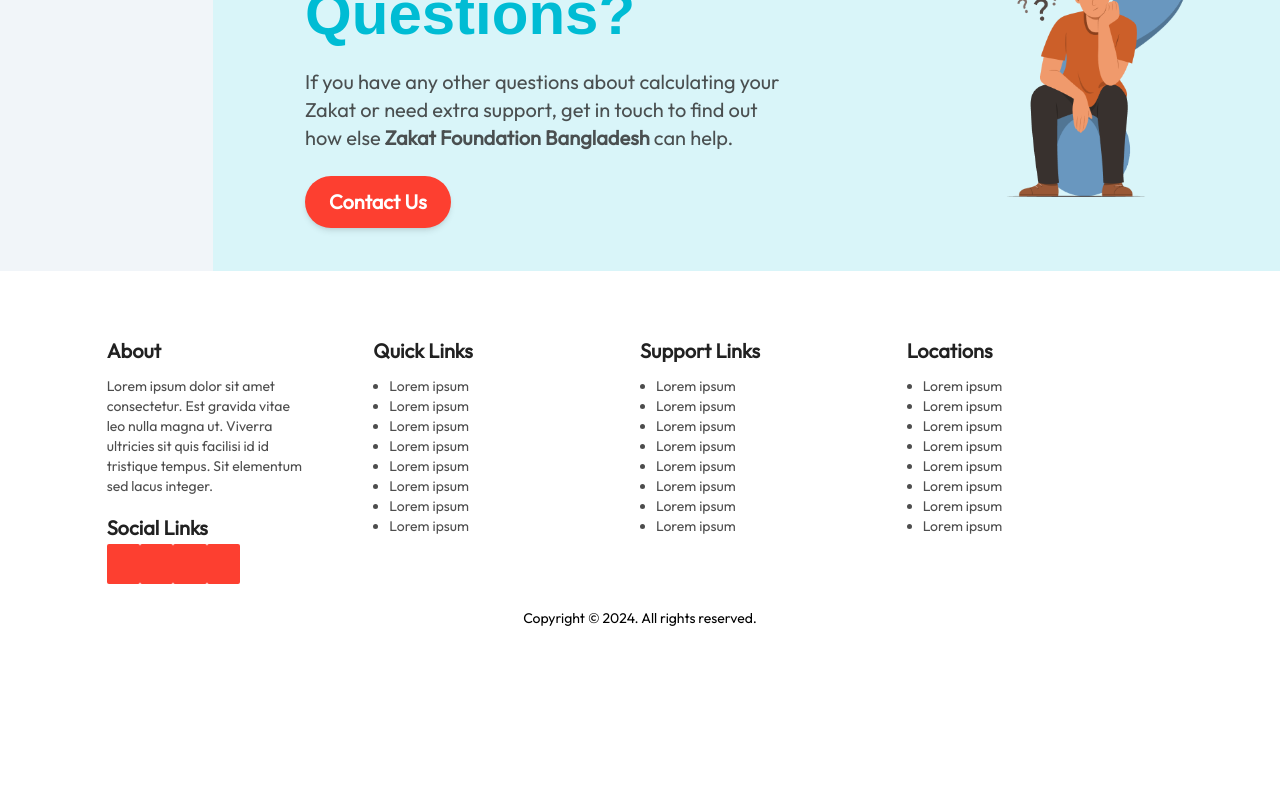
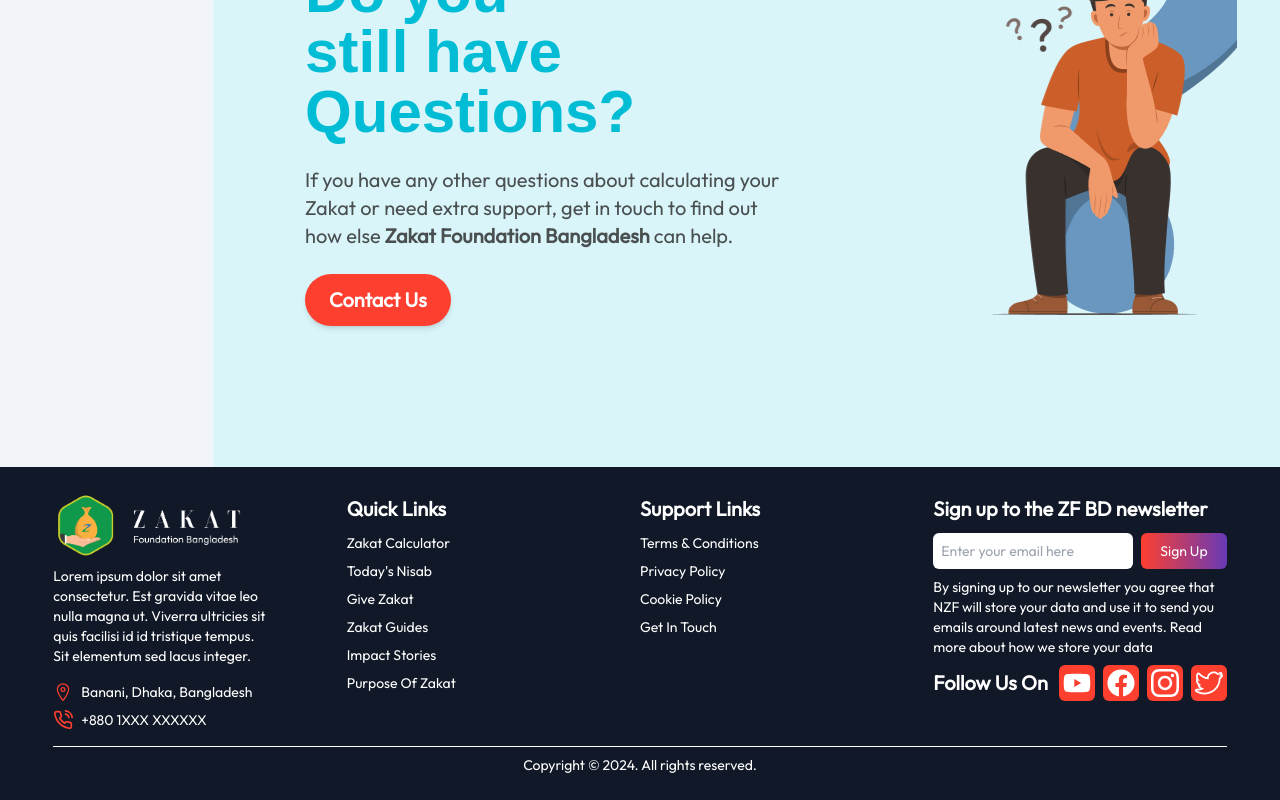
Before and after one commit to Shubhra-dev/Zakat-foundation, a React (Vite) app: page /calculate in a window 1280 px wide. Shown: the part 1790-2590 px from the top of the page. Before the commit the page ends 2442 px from the top, so only its background shows below. Built offline with nearby package versions, Linux system fonts and the light colour scheme; a web font is replaced by a local one.

Commit message:
Footer full revised, gradient issue solved, navigation updated

```diff
--- a/package.json
+++ b/package.json
@@ -1,6 +1,7 @@
 {
   "name": "zakat-foundation",
   "private": true,
+  "homepage": "https://zakat.kinbeki.com/",
   "version": "0.0.0",
   "type": "module",
   "scripts": {
--- a/src/calculate/calculator/ContactUs.jsx
+++ b/src/calculate/calculator/ContactUs.jsx
@@ -1,9 +1,10 @@
 import ques from "../../assets/Group.png";
+import EqualHeightFlexContainer from "../../ui/EqualHeightFlexContainer";
 import RoundedButton from "../../ui/RoundedButton";
 function ContactUs() {
   return (
-    <div className="bg-accentCyan/15 p-[4%] flex items-center">
-      <div className="w-3/4 px-[5%]">
+    <EqualHeightFlexContainer addedClass="bg-accentCyan/15 p-[4%] items-center">
+      <div className="w-3/4 px-[5%] py-[10%]">
         <h2 className="text-accentCyan font-semibold text-6xl font-pally w-2/4">
           Do you still have Questions?
         </h2>
@@ -14,10 +15,11 @@
         </p>
         <RoundedButton>Contact Us</RoundedButton>
       </div>
-      <div className="w-1/4">
-        <img src={ques} alt="thinking" className=" object-contain w-[80%]" />
-      </div>
-    </div>
+      <div
+        className="w-1/4 bg-fill bg-no-repeat bg-top rounded-md"
+        style={{ backgroundImage: `url(${ques})` }}
+      ></div>
+    </EqualHeightFlexContainer>
   );
 }
 
--- a/src/give/giveZakat/ApplyHelp.jsx
+++ b/src/give/giveZakat/ApplyHelp.jsx
@@ -1,8 +1,15 @@
-import GradientBallBG from "../../ui/GradientBallBG";
 import RoundedButton from "../../ui/RoundedButton";
 function ApplyHelp() {
   return (
-    <GradientBallBG bg={"accentCyan"}>
+    <div
+      className={`bg-accentCyan m-[4%] py-[5%] rounded-xl -z-20 relative overflow-hidden`}
+    >
+      <div
+        className={`h-[350px] w-[350px] absolute -z-10 -bottom-14 -left-14 bg-gradient-to-t from-accentCyan to-primary/20 rounded-full`}
+      ></div>
+      <div
+        className={`h-[350px] w-[350px] absolute -z-10 -top-14 -right-14 bg-gradient-to-b from-accentCyan to-primary/20 rounded-full`}
+      ></div>
       <div className="w-7/12 m-auto text-center">
         <h2 className="text-primary font-bold text-[50px] font-pally">
           Helping you bring Zakat to life where you live
@@ -22,7 +29,7 @@
           Apply for Help
         </RoundedButton>
       </div>
-    </GradientBallBG>
+    </div>
   );
 }
 
--- a/src/ui/EqualHeightFlexContainer.jsx
+++ b/src/ui/EqualHeightFlexContainer.jsx
@@ -2,9 +2,13 @@
 
 const EqualHeightFlexContainer = ({ children, addedClass }) => {
   const containerRef = useRef(null);
-  const [containerHeight, setContainerHeight] = useState(0);
+  const [path, setPath] = useState(window.location.pathname);
 
   useEffect(() => {
+    if (path !== window.location.pathname) {
+      setPath(() => window.location.pathname);
+      console.log(path);
+    }
     const setEqualHeight = () => {
       if (containerRef.current) {
         const children = containerRef.current.children;
@@ -15,7 +19,6 @@
           const childHeight = children[i].clientHeight;
           if (childHeight > maxHeight) {
             maxHeight = childHeight;
-            setContainerHeight(maxHeight);
           }
         }
 
@@ -32,7 +35,7 @@
     return () => {
       window.removeEventListener("resize", setEqualHeight);
     };
-  }, [containerHeight]);
+  }, [path]);
   return (
     <div className={`flex ${addedClass ? addedClass : ""}`} ref={containerRef}>
       {children}
--- a/src/ui/Footer.jsx
+++ b/src/ui/Footer.jsx
@@ -1,77 +1,114 @@
+import { useNavigate } from "react-router-dom";
+import logo from "../assets/logo.png";
+import { IoLocationOutline } from "react-icons/io5";
+import { FiPhoneCall } from "react-icons/fi";
+import { FaYoutube } from "react-icons/fa6";
+import { FaFacebook } from "react-icons/fa";
+import { FaInstagram } from "react-icons/fa";
+import { SlSocialTwitter } from "react-icons/sl";
+
 function Footer() {
+  const navigate = useNavigate();
   return (
     <>
-      <div className="w-5/6 m-auto flex items-start text-secondary/80 pt-[5%]">
+      <div className="w-full text-primary bg-gray-900 py-[2%]">
+        <div className="w-11/12 flex items-start m-auto pb-4 border-b border-b-primary">
           <div className="w-1/4">
-          <h1 className="text-secondary text-xl font-semibold leading-relaxed">
-            About
-          </h1>
-          <p className="pt-2 w-3/4 text-sm font-light">
-            Lorem ipsum dolor sit amet consectetur. Est gravida vitae leo nulla
-            magna ut. Viverra ultricies sit quis facilisi id id tristique
-            tempus. Sit elementum sed lacus integer.
+            <img
+              src={logo}
+              alt="logo"
+              className="h-[65px] cursor-pointer"
+              onClick={() => navigate("/")}
+            />
+            <p className="py-2 w-3/4 text-sm font-light">
+              Lorem ipsum dolor sit amet consectetur. Est gravida vitae leo
+              nulla magna ut. Viverra ultricies sit quis facilisi id id
+              tristique tempus. Sit elementum sed lacus integer.
             </p>
-          <h1 className="text-secondary text-xl font-semibold leading-relaxed pt-4">
-            Social Links
-          </h1>
-          <div className="w-1/2 flex justify-between items-center">
-            <div className="rounded-sm w-10 h-10 bg-accentRed"></div>
-            <div className="rounded-sm w-10 h-10 bg-accentRed"></div>
-            <div className="rounded-sm w-10 h-10 bg-accentRed"></div>
-            <div className="rounded-sm w-10 h-10 bg-accentRed"></div>
+            <div className="flex gap-2 items-center pt-2">
+              <IoLocationOutline className="text-xl text-accentRed" />
+              <h5 className="text-sm font-light">Banani, Dhaka, Bangladesh</h5>
+            </div>
+            <div className="flex gap-2 items-center pt-2">
+              <FiPhoneCall className="text-xl text-accentRed" />
+              <h5 className="text-sm font-light">+880 1XXX XXXXXX</h5>
             </div>
           </div>
           <div className="w-1/4">
-          <h1 className="text-secondary text-xl font-semibold leading-relaxed">
+            <h1 className="text-primary text-xl font-semibold leading-relaxed">
               Quick Links
             </h1>
-          <ul className="pt-2 pl-4 text-sm list-disc">
-            <li>Lorem ipsum</li>
-            <li>Lorem ipsum</li>
-            <li>Lorem ipsum</li>
-            <li>Lorem ipsum</li>
-            <li>Lorem ipsum</li>
-            <li>Lorem ipsum</li>
-            <li>Lorem ipsum</li>
-            <li>Lorem ipsum</li>
-          </ul>
+            {[
+              "zakat calculator",
+              "today's nisab",
+              "give zakat",
+              "zakat guides",
+              "impact stories",
+              "purpose of zakat",
+            ].map((item) => (
+              <h5
+                className="text-sm cursor-pointer font-normal pt-2 capitalize"
+                key={item}
+              >
+                {item}
+              </h5>
+            ))}
           </div>
           <div className="w-1/4">
-          <h1 className="text-secondary text-xl font-semibold leading-relaxed">
+            <h1 className="text-primary text-xl font-semibold leading-relaxed">
               Support Links
             </h1>
-          <ul className="pt-2 pl-4 text-sm list-disc">
-            <li>Lorem ipsum</li>
-            <li>Lorem ipsum</li>
-            <li>Lorem ipsum</li>
-            <li>Lorem ipsum</li>
-            <li>Lorem ipsum</li>
-            <li>Lorem ipsum</li>
-            <li>Lorem ipsum</li>
-            <li>Lorem ipsum</li>
-          </ul>
+            {[
+              "terms & conditions",
+              "privacy policy",
+              "cookie policy",
+              "get in touch",
+            ].map((item) => (
+              <h5
+                className="text-sm cursor-pointer font-normal pt-2 capitalize"
+                key={item}
+              >
+                {item}
+              </h5>
+            ))}
           </div>
           <div className="w-1/4">
-          <h1 className="text-secondary text-xl font-semibold leading-relaxed">
-            Locations
+            <h1 className="text-primary text-xl font-semibold leading-relaxed">
+              Sign up to the ZF BD newsletter
             </h1>
-          <ul className="pt-2 pl-4 text-sm list-disc">
-            <li>Lorem ipsum</li>
-            <li>Lorem ipsum</li>
-            <li>Lorem ipsum</li>
-            <li>Lorem ipsum</li>
-            <li>Lorem ipsum</li>
-            <li>Lorem ipsum</li>
-            <li>Lorem ipsum</li>
-            <li>Lorem ipsum</li>
-          </ul>
+            <div className="w-full flex items-center gap-2 pt-2">
+              <input
+                type="email"
+                name="newsteller"
+                id="newsteller"
+                placeholder="Enter your email here"
+                className="w-[70%] p-2 text-sm font-light rounded-md"
+              />
+              <button className="rounded-md w-[30%] text-primary bg-gradient-to-r from-accentRed to-accentPurple text-sm font-light py-2">
+                Sign Up
+              </button>
+            </div>
+            <p className="pt-2 text-sm font-light">
+              By signing up to our newsletter you agree that NZF will store your
+              data and use it to send you emails around latest news and events.
+              Read more about how we store your data
+            </p>
+            <div className="w-full flex items-center justify-between pt-2">
+              <h2 className="text-xl font-semibold">Follow Us On</h2>
+              <div className="flex items-center justify-end gap-2">
+                <FaYoutube className="py2 px-1 rounded-md bg-accentRed text-4xl cursor-pointer" />
+                <FaFacebook className="py2 px-1 rounded-md bg-accentRed text-4xl cursor-pointer" />
+                <FaInstagram className="py2 px-1 rounded-md bg-accentRed text-4xl cursor-pointer" />
+                <SlSocialTwitter className="py2 px-1 rounded-md bg-accentRed text-4xl cursor-pointer" />
               </div>
             </div>
-      <div className="w-5/6 m-auto py-6 text-center text-sm font-light">
+          </div>
+        </div>
+        <div className="w-5/6 m-auto pt-2 text-center text-sm font-light">
           <h2>Copyright © 2024. All rights reserved.</h2>
+        </div>
       </div>
     </>
   );
 }
-
 export default Footer;
--- a/src/ui/Header.jsx
+++ b/src/ui/Header.jsx
@@ -59,7 +59,7 @@
   const navigate = useNavigate();
   return (
     <div className="w-full h-[88px] bg-gray-900 fixed top-0 left-0 z-50">
-      <div className="w-5/6 h-full m-auto flex justify-between items-center text-primary">
+      <div className="w-11/12 h-full m-auto flex justify-between items-center text-primary">
         <div className="w-1/5 ">
           <img
             src={logo}
--- a/src/ui/Tomorrow.jsx
+++ b/src/ui/Tomorrow.jsx
@@ -1,11 +1,15 @@
 import hand from "../assets/hand.png";
 import { FaQuoteLeft } from "react-icons/fa";
+import EqualHeightFlexContainer from "./EqualHeightFlexContainer";
 function Tomorrow() {
   return (
     <div className="bg-accentCyan/10">
-      <div className="flex items-start w-5/6 mx-auto mb-[8%]">
-        <div className="w-2/5 rounded-md -mb-[8%] mt-[8%]">
-          <img src={hand} alt="hand" className="h-full w-[70%] object-cover" />
+      <EqualHeightFlexContainer addedClass="items-start w-5/6 mx-auto mb-[8%]">
+        <div
+          className="w-2/5 rounded-md -mb-[8%] mt-[8%] bg-cover bg-center mr-[10%]"
+          style={{ backgroundImage: `url(${hand})` }}
+        >
+          {/* <img src={hand} alt="hand" className="h-full w-[70%] object-cover" /> */}
         </div>
         <div className="w-3/5 pt-[8%]">
           <h2 className="text-2xl text-accentCyan font font-semibold">
@@ -23,7 +27,7 @@
             vitae pretium dolor. Nulla dui et lacus aenean elit. Et elit amet
             justo fringilla.
           </p>
-          <div className="relative bg-accentRed py-4 rounded-md w-3/4 -ml-[25%] -mb-[20%]">
+          <div className="relative bg-accentRed py-4 rounded-md w-full laptop:w-3/4 -ml-[25%] -mb-[10%]">
             <FaQuoteLeft className="text-[120px] text-primary/15 absolute left-[10%]" />
             <div className="flex items-center">
               <div className="w-1/5"></div>
@@ -39,7 +43,7 @@
             </div>
           </div>
         </div>
-      </div>
+      </EqualHeightFlexContainer>
     </div>
   );
 }
```
Lines whose indentation alone changed are shown as unchanged.
